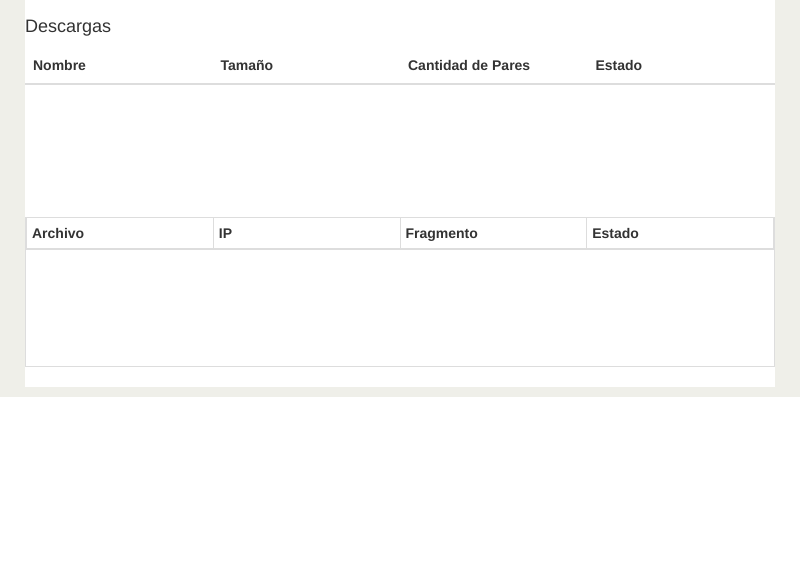
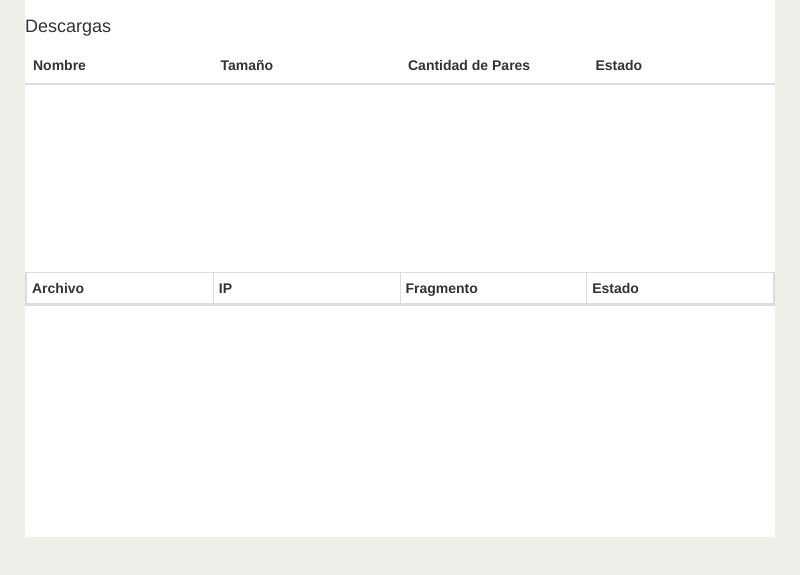
Before and after one commit to matiasrojo/cliente-p2p, an Electron app: page index.html in a window 800 px wide. Both pictures are taken after a click on the link 587 px from the left and 95 px from the top of the page. Shown: the part 153-728 px from the top of the page. Drawn offline with nearby package versions, Linux system fonts and the light colour scheme; no server answers.

Commit message:
Se mejora vista para ocupar mejor los espacios

```diff
--- a/assets/css/table.css
+++ b/assets/css/table.css
@@ -5,7 +5,6 @@ tr {
 }
 
 table {
-    height: 300px; // <-- Select the height of the table
     display: -moz-groupbox; // Firefox Bad Effect
 }
 
@@ -14,10 +13,8 @@ table.download {
 }
 
 tbody {
-    overflow-y: scroll;
-    height: 200px; //  <-- Select the height of the body
+    overflow-y: auto;
     width: 100%;
-    position: absolute;
 }
 
 table.download tbody{
--- a/controller.js
+++ b/controller.js
@@ -250,6 +250,10 @@ function addRowTablePeer(file_name, file_hash, id, ip, fragment, state) {
             <span>` + state + `</span>
         </td>
     </tr>`);
+
+    var rowpos = $('#peer-' + file_hash + id).position();
+    $('#container-peers').scrollTop(rowpos.top);
+
 }
 
 function editRowTableDownload(peer_id, state) {
--- a/index.html
+++ b/index.html
@@ -1,5 +1,5 @@
 <!DOCTYPE html>
-<html>
+<html style="height: 100%;min-height: 800px;">
     <head>
         <meta charset="UTF-8">
         <title>Cliente P2P - Conectando al Balanceador...
@@ -8,12 +8,12 @@
         <link rel="stylesheet" href="./assets/css/tab.css">
         <link rel="stylesheet" href="./assets/css/table.css">
     </head>
-    <body>
+    <body style="height: 100%;">
 
-        <section style="background:#efefe9">
-            <div class="container">
-                <div class="row">
-                    <div class="board">
+        <section style="background:#efefe9; height: 100%;">
+            <div class="container" style="height: 100%;">
+                <div class="row" style="height: 100%;">
+                    <div class="board" style="    height: calc(100% - 150px);">
                         <!-- <h2>Welcome to IGHALO!<sup>™</sup></h2>-->
                         <div class="board-inner">
                             <ul class="nav nav-tabs" id="myTab">
@@ -35,10 +35,10 @@
                             </ul>
                         </div>
 
-                        <div class="tab-content">
+                        <div class="tab-content" style="height: calc(100% - 110px);">
 
-                            <div class="tab-pane fade in active" id="search">
-                                <section class="panel">
+                            <div class="tab-pane fade in active" id="search" style="height: 100%">
+                                <section class="panel" style="height: 100%">
                                     <div class="panel-body">
                                         <div class="row">
 
@@ -54,7 +54,7 @@
                                     </div>
 
                                     <div id="info-no-files" class="alert alert-info" role="alert" hidden>Upps.. ¡No se encontró ningún archivo con ese nombre!</div>
-
+                                    <div style="height: calc(100% - 60px); overflow-y:auto;">
                                       <table id="search-table" class="table table-hover p-table header-fixed">
                                           <thead>
                                               <tr>
@@ -66,12 +66,14 @@
                                           </thead>
                                           <tbody></tbody>
                                       </table>
+                                    </div>
+
                                 </section>
                             </div>
 
-                            <div class="tab-pane fade" id="download">
+                            <div class="tab-pane fade" id="download" style="    height: 100%;">
 
-                                <div class="">
+                                <div style="    height: 50%;overflow: auto;">
                                     <h4>Descargas</h4>
                                     <table id="download-table" class="table table-hover p-table header-fixed download">
                                         <thead>
@@ -86,7 +88,7 @@
                                     </table>
                                 </div>
 
-                                <div class="">
+                                <div style="    height: 50%;overflow: auto;" id="container-peers">
                                     <table id="peers-table" class="table table-hover p-table header-fixed table-striped table-bordered table-condensed download">
                                         <thead>
                                             <tr>
```
Lines whose indentation alone changed are shown as unchanged.
